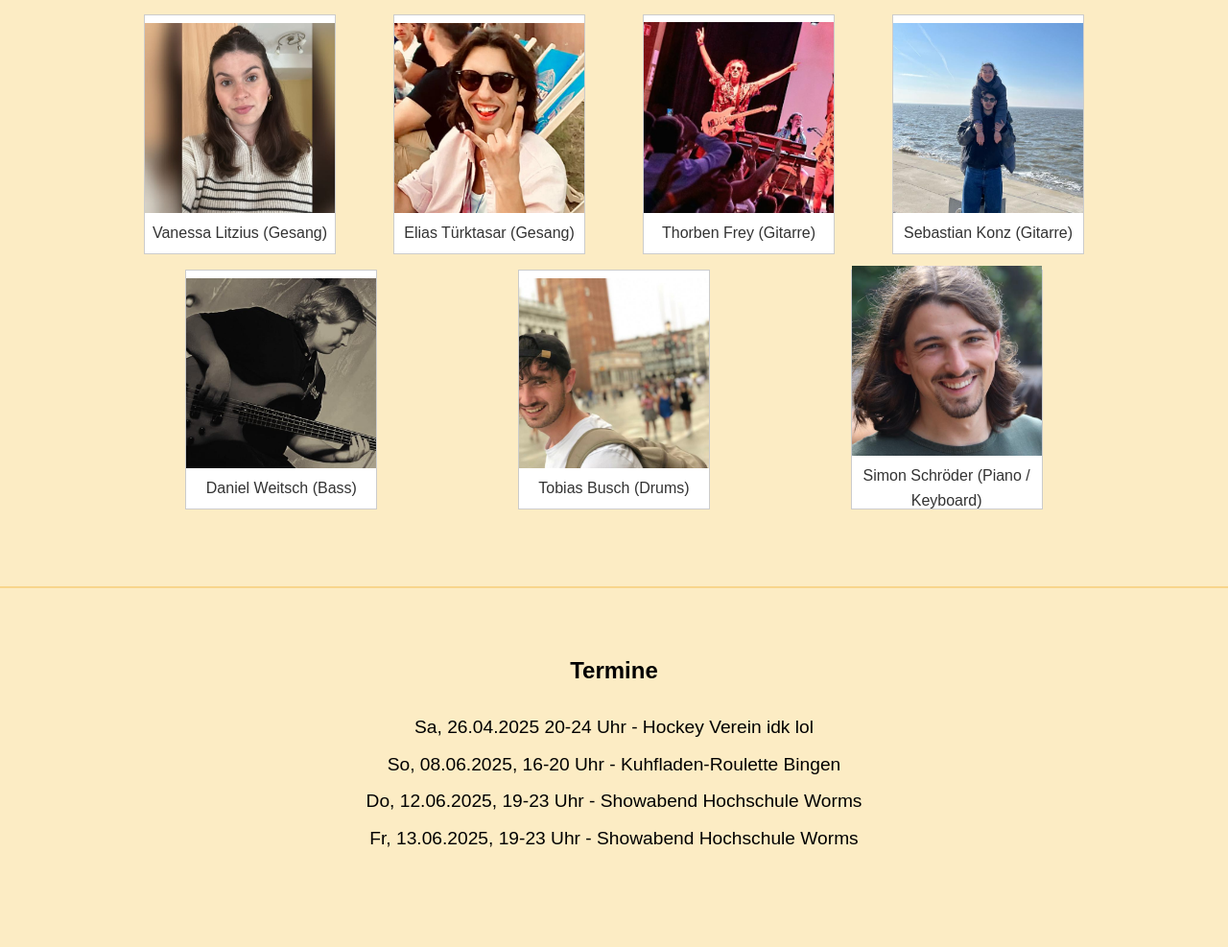
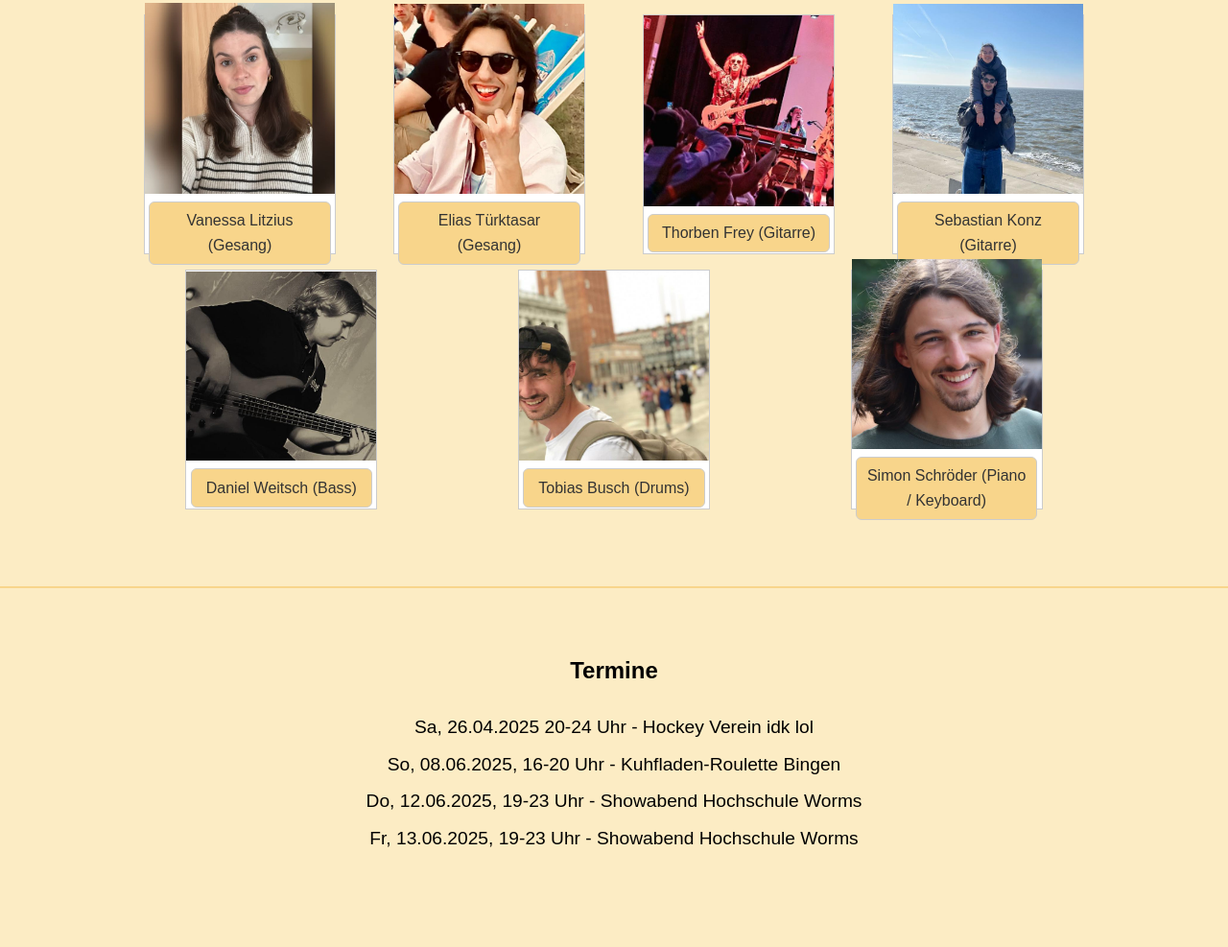
Before and after one commit to Sebsk9/Website, a plain HTML site: page index.html in a window 1280 px wide. Shown: the part 1248-2235 px from the top of the page at 96% size. Drawn offline with Linux system fonts and the light colour scheme.

Commit message:
index.html

```diff
--- a/index.html
+++ b/index.html
@@ -132,10 +132,16 @@
       height: auto;
       display: block;
     }
+    /* Hier das Styling für den Text unter dem Bild mit Rahmen und Hintergrund */
     .flip-card-front p {
-      margin: 0.5rem 0 0;
+      margin: 0.5rem auto 0 auto;
       font-size: 1rem;
       color: #333;
+      background-color: #f8d58b; /* Hintergrundfarbe des Text-Bereichs */
+      border: 1px solid #ccc;    /* Rahmen */
+      border-radius: 6px;       /* Abgerundete Ecken */
+      padding: 0.4rem 0.6rem;   /* Abstand innen */
+      width: 85%;               /* Breite des Textblocks */
     }
     .flip-card-back {
       background-color: #f8d58b;
```
